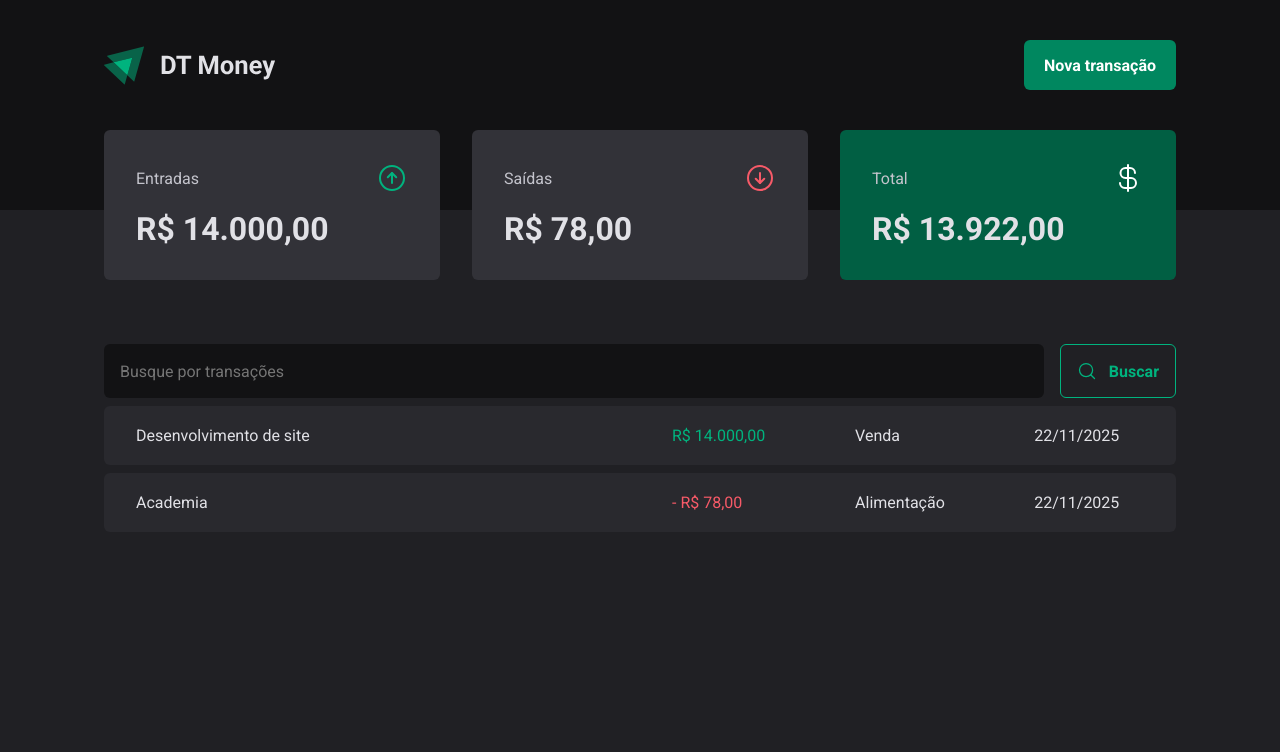
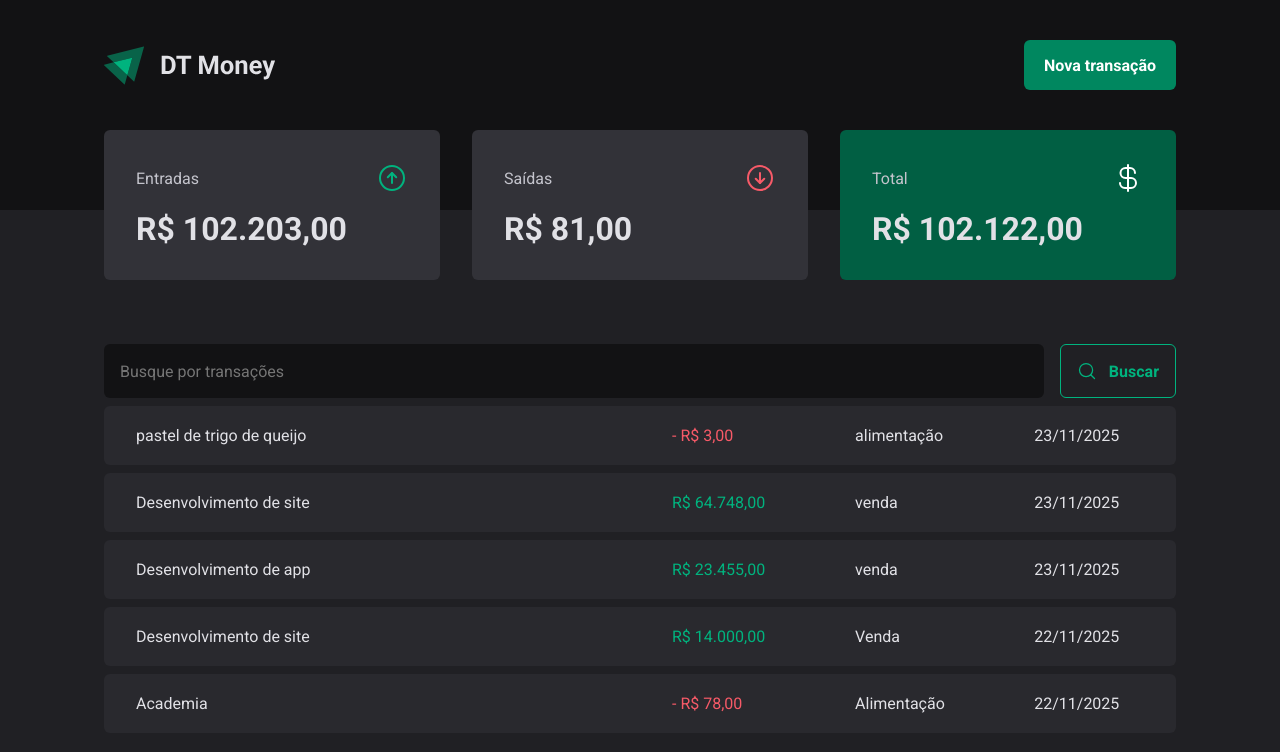
Before and after one commit to SabrinaCoelho/03-dt-money, a React (Vite) app: page / in a window 1280 px wide. Shown: the top 752 px of the page. Built offline with nearby package versions, Linux system fonts and the light colour scheme; data requests are answered from the project's data file.

Commit message:
Add axios

```diff
--- a/package.json
+++ b/package.json
@@ -15,6 +15,7 @@
     "@radix-ui/react-dialog": "^1.1.15",
     "@radix-ui/react-radio-group": "^1.3.8",
     "@types/styled-components": "^5.1.36",
+    "axios": "^1.13.2",
     "phosphor-react": "^1.4.1",
     "react": "^19.2.0",
     "react-dom": "^19.2.0",
@@ -24,6 +25,7 @@
   },
   "devDependencies": {
     "@eslint/js": "^9.39.1",
+    "@rocketseat/eslint-config": "^2.2.2",
     "@types/node": "^24.10.1",
     "@types/react": "^19.2.5",
     "@types/react-dom": "^19.2.3",
--- a/server.json
+++ b/server.json
@@ -15,6 +15,30 @@
       "category": "Alimentação",
       "price": 78,
       "createdAt": "2025-11-22T23:08:59.070Z"
+    },
+    {
+      "description": "Desenvolvimento de app",
+      "price": 23455,
+      "category": "venda",
+      "type": "income",
+      "createdAt": "2025-11-23T21:58:59.494Z",
+      "id": 3
+    },
+    {
+      "description": "Desenvolvimento de site",
+      "price": 64748,
+      "category": "venda",
+      "type": "income",
+      "createdAt": "2025-11-23T22:03:48.187Z",
+      "id": 4
+    },
+    {
+      "description": "pastel de trigo de queijo",
+      "price": 3,
+      "category": "alimentação",
+      "type": "outcome",
+      "createdAt": "2025-11-23T22:22:04.053Z",
+      "id": 5
     }
   ]
 }
--- a/src/components/NewTransactionModal/index.tsx
+++ b/src/components/NewTransactionModal/index.tsx
@@ -4,6 +4,8 @@ import { ArrowCircleDown, ArrowCircleUp, X } from "phosphor-react";
 import * as z from "zod";
 import { Controller, useForm } from "react-hook-form";
 import { zodResolver } from "@hookform/resolvers/zod";
+import { useContext } from "react";
+import { TransactionsContext } from "../../contexts/TransactionsContext";
 
 // eslint-disable-next-line @typescript-eslint/no-unused-vars
 const newTransactionFormSchema = z.object({
@@ -16,18 +18,32 @@ const newTransactionFormSchema = z.object({
 type newTransactionFormInputs = z.infer<typeof newTransactionFormSchema>;
 
 export function NewTransactionModal(){
+    const {createTransaction} = useContext(TransactionsContext);
     const {
         control,
         register,
         handleSubmit,
+        reset,
         formState: {isSubmitting}
     } = useForm({
-        resolver: zodResolver(newTransactionFormSchema)
+        resolver: zodResolver(newTransactionFormSchema),
+        defaultValues:{
+            type: "income"
+        }
     });
 
     async function handleNewTransaction(data: newTransactionFormInputs){
-        await new Promise(res => setTimeout(res, 2000));
-        console.log(data);
+        /* await new Promise(res => setTimeout(res, 2000));
+        console.log(data); */
+        const { description, price, category, type } = data;
+        createTransaction({
+            description,
+            price,
+            category,
+            type
+        })
+
+        reset();
     }
     return (
         <Dialog.DialogPortal>
--- a/src/contexts/TransactionsContext.tsx
+++ b/src/contexts/TransactionsContext.tsx
@@ -1,4 +1,5 @@
 import { createContext, useEffect, useState, type ReactNode } from "react";
+import { api } from "../lib/axios";
 
 export interface Transaction{
     id: number;
@@ -9,31 +10,68 @@ export interface Transaction{
     createdAt: string;
 }
 
-interface TransactionContextType{
-    transactions: Transaction[]
-}
-
-export const TransactionsContext = createContext({} as TransactionContextType);
-
 interface TransactionsProviderProps{
     children: ReactNode;
 }
+interface CreateTransactionInput{
+    description: string;
+    price: number;
+    category: string;
+    type: "income" | "outcome";
+}
+//"mas já existe uma tipagem (newTransactionFormInputs) lá no
+//NewTransactionModal." Sim, e justamente por isso, para desacoplar/
+//não fazer com que o contexto esteja diretamente dependente da definição
+//criada no componente, é que foi criada essa interface. Pode parecer
+//duplicado (e é hehehe), mas o intuito do contexto é compartilhar infos
+//e não se prender a uma definição. Por ex., é possivel que no futuro haja
+//outras formas/fontes para criar uma nova transação que não é a que foi
+//definida em NewTransactionModal.
+
+interface TransactionContextType{
+    transactions: Transaction[],
+    fetchTransactions: (query?: string) => Promise<void>,
+    createTransaction: (data: CreateTransactionInput) => Promise<void>
+}
+export const TransactionsContext = createContext({} as TransactionContextType);
+
 export function TransactionProvider({children}: TransactionsProviderProps){
 
     const [transactions, setTransactions] = useState<Transaction[]>([])
-    async function loadTransactions(){
-        const resp = await fetch("http://localhost:3000/transactions");
-        const data = await resp.json()
-        setTransactions(data);
+    async function fetchTransactions(query?: string){
+        const res = await api.get("transactions", {
+            params: {
+                _sort: "createdAt",
+                _order: "desc",
+                q: query,
+            }
+        })
+        setTransactions(res.data)
+    }
+
+    async function createTransaction(data: CreateTransactionInput){
+        const {description, price, category, type} = data;
+        const res = await api.post("transactions", {
+            description,
+            price,
+            category,
+            type,
+            createdAt: new Date()
+        })
+        setTransactions(prev => [res.data, ...prev])
     }
 
     useEffect(() => {
        // eslint-disable-next-line react-hooks/set-state-in-effect
-       loadTransactions()
+       fetchTransactions()
     }, [])
 
     return(
-        <TransactionsContext.Provider value={{transactions}}>
+        <TransactionsContext.Provider value={{
+            transactions,
+            fetchTransactions,
+            createTransaction
+        }}>
             {children}
         </TransactionsContext.Provider>
     )
--- /dev/null
+++ b/src/lib/axios.ts
@@ -0,0 +1,5 @@
+import axios from "axios";
+
+export const api = axios.create({
+    baseURL: "http://localhost:3000"
+});
--- a/src/pages/transactions/components/SearchForm/index.tsx
+++ b/src/pages/transactions/components/SearchForm/index.tsx
@@ -3,6 +3,8 @@ import { SearchFormContainer } from "./styles";
 import { useForm } from "react-hook-form";
 import * as z from "zod";
 import { zodResolver } from "@hookform/resolvers/zod";
+import { useContext } from "react";
+import { TransactionsContext } from "../../../../contexts/TransactionsContext";
 
 // eslint-disable-next-line @typescript-eslint/no-unused-vars
 const searchFormSchema = z.object({
@@ -12,6 +14,8 @@ const searchFormSchema = z.object({
 type searchFormInputs = z.infer<typeof searchFormSchema>
 
 export function SearchForm(){
+    const {fetchTransactions} = useContext(TransactionsContext);
+
     const {
         register,
         handleSubmit,
@@ -20,8 +24,9 @@ export function SearchForm(){
         resolver: zodResolver(searchFormSchema)
     });
     async function handleSearchTransactions(data: searchFormInputs){
-        await new Promise(res => setTimeout(res, 2000))
-        console.log(data);
+        /* await new Promise(res => setTimeout(res, 2000))
+        console.log(data); */
+        await fetchTransactions(data.query)
     }
     return(
         <SearchFormContainer onSubmit={handleSubmit(handleSearchTransactions)}>
```
Also changed, not shown: 1 other file (tests, documents, lock files or other folders). Lines whose indentation alone changed are shown as unchanged.
